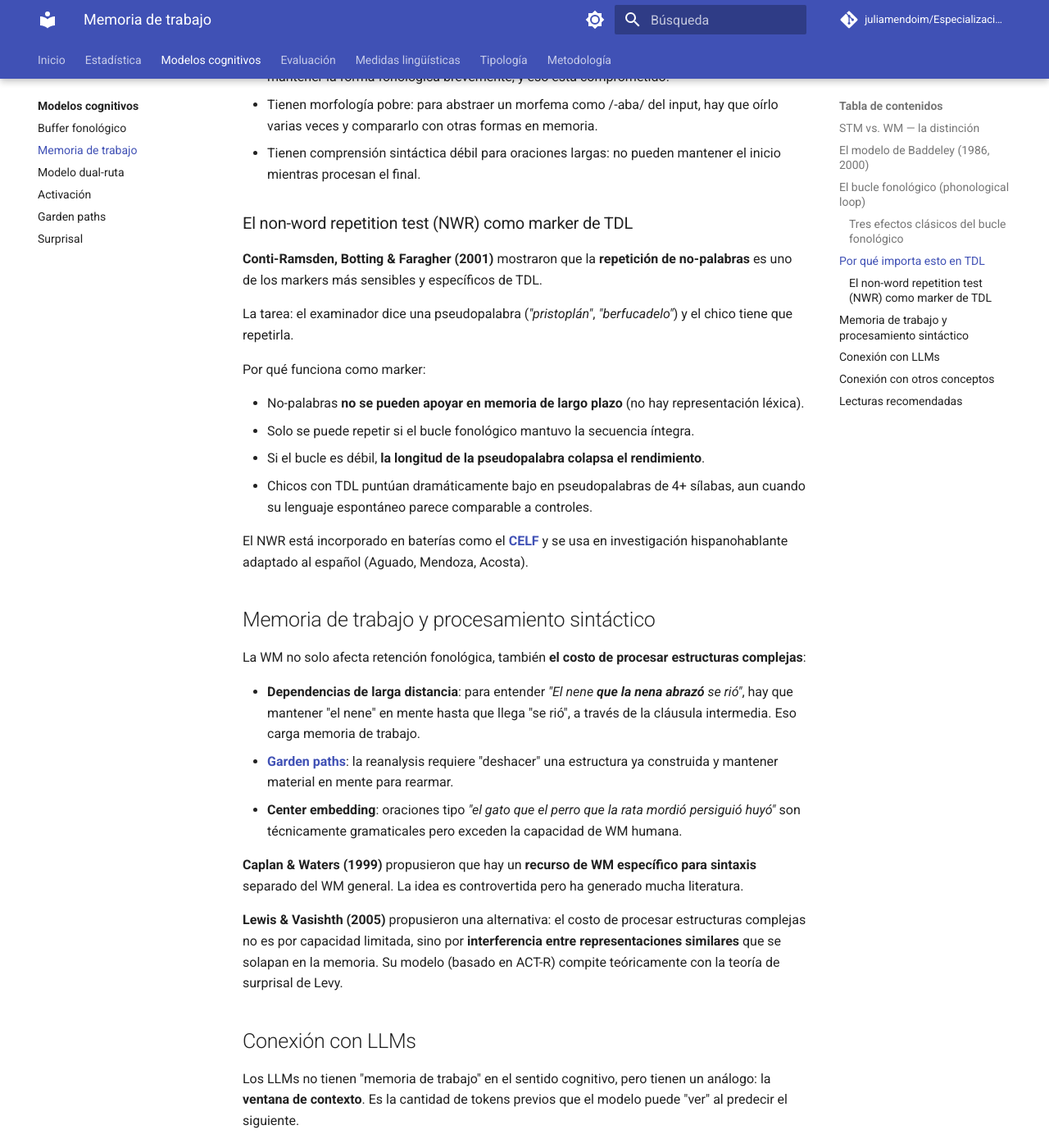
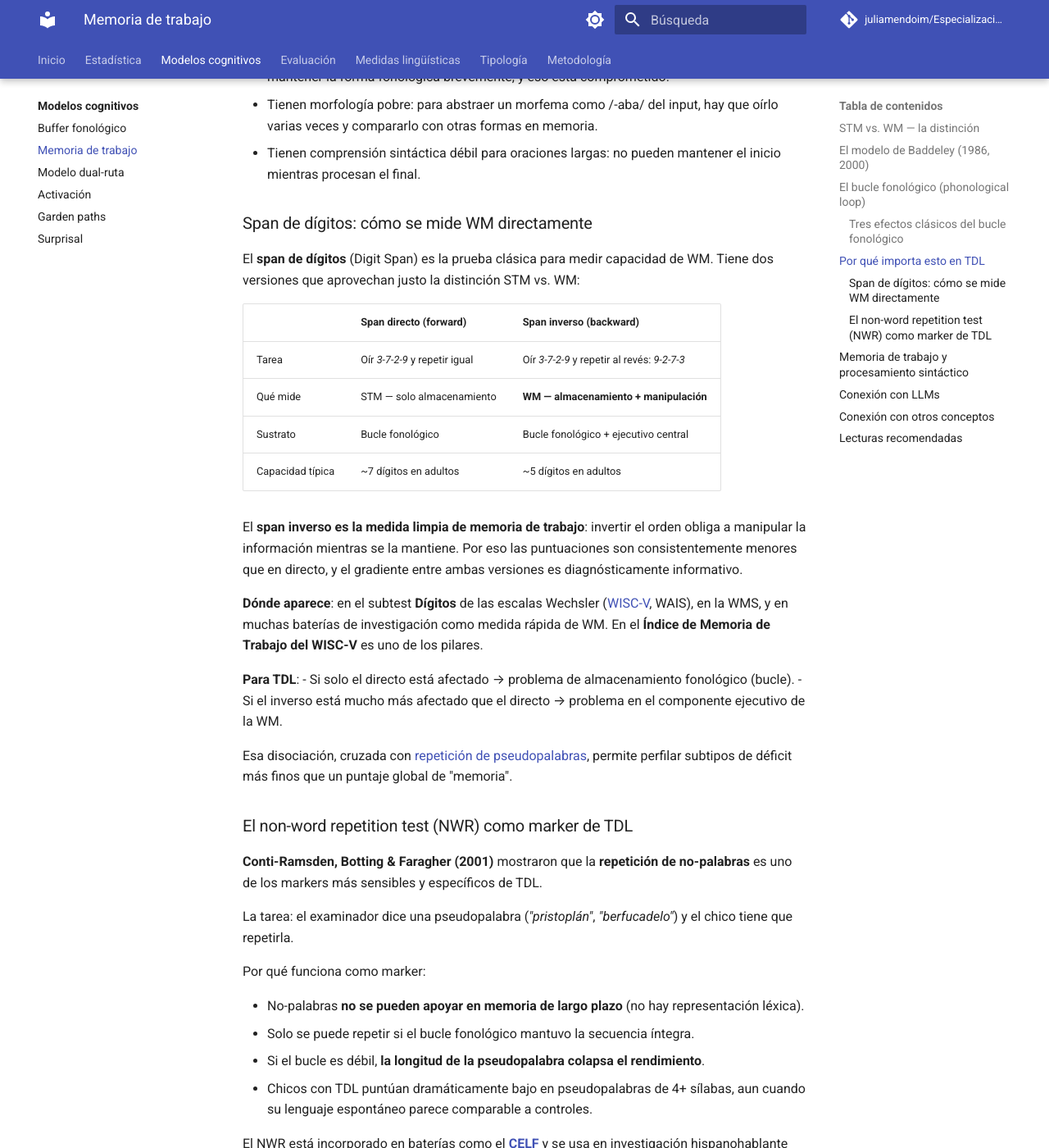
Before and after one commit to juliamendoim/Especializacion-Neurociencias-Page, an MkDocs documentation site: the page built from docs/modelos-cognitivos/memoria-trabajo.md, in a window 1280 px wide and 1400 px high, scrolled down 2320 px. Shown: the whole window at 82% size. Built offline with MkDocs 1.6.1 and Material for MkDocs 9.7.7, drawn with Linux system fonts in a browser that asks for light colours; comment, search, counter and statistics services are not loaded.

Commit message:
Sumar span de dígitos directo/inverso en memoria de trabajo

```diff
--- a/docs/modelos-cognitivos/memoria-trabajo.md
+++ b/docs/modelos-cognitivos/memoria-trabajo.md
@@ -70,6 +70,27 @@ Esto explicaría por qué los chicos con TDL:
 - Tienen morfología pobre: para abstraer un morfema como /-aba/ del input, hay que oírlo varias veces y compararlo con otras formas en memoria.
 - Tienen comprensión sintáctica débil para oraciones largas: no pueden mantener el inicio mientras procesan el final.
 
+### Span de dígitos: cómo se mide WM directamente
+
+El **span de dígitos** (Digit Span) es la prueba clásica para medir capacidad de WM. Tiene dos versiones que aprovechan justo la distinción STM vs. WM:
+
+| | **Span directo** (forward) | **Span inverso** (backward) |
+|---|---|---|
+| Tarea | Oír *3-7-2-9* y repetir igual | Oír *3-7-2-9* y repetir al revés: *9-2-7-3* |
+| Qué mide | STM — solo almacenamiento | **WM — almacenamiento + manipulación** |
+| Sustrato | Bucle fonológico | Bucle fonológico + ejecutivo central |
+| Capacidad típica | ~7 dígitos en adultos | ~5 dígitos en adultos |
+
+El **span inverso es la medida limpia de memoria de trabajo**: invertir el orden obliga a manipular la información mientras se la mantiene. Por eso las puntuaciones son consistentemente menores que en directo, y el gradiente entre ambas versiones es diagnósticamente informativo.
+
+**Dónde aparece**: en el subtest **Dígitos** de las escalas Wechsler ([WISC-V](../evaluacion/wisc-v.md), WAIS), en la WMS, y en muchas baterías de investigación como medida rápida de WM. En el **Índice de Memoria de Trabajo del WISC-V** es uno de los pilares.
+
+**Para TDL**:
+- Si solo el directo está afectado → problema de almacenamiento fonológico (bucle).
+- Si el inverso está mucho más afectado que el directo → problema en el componente ejecutivo de la WM.
+
+Esa disociación, cruzada con [repetición de pseudopalabras](../evaluacion/repeticion-pseudopalabras.md), permite perfilar subtipos de déficit más finos que un puntaje global de "memoria".
+
 ### El non-word repetition test (NWR) como marker de TDL
 
 **Conti-Ramsden, Botting & Faragher (2001)** mostraron que la **repetición de no-palabras** es uno de los markers más sensibles y específicos de TDL.
```
